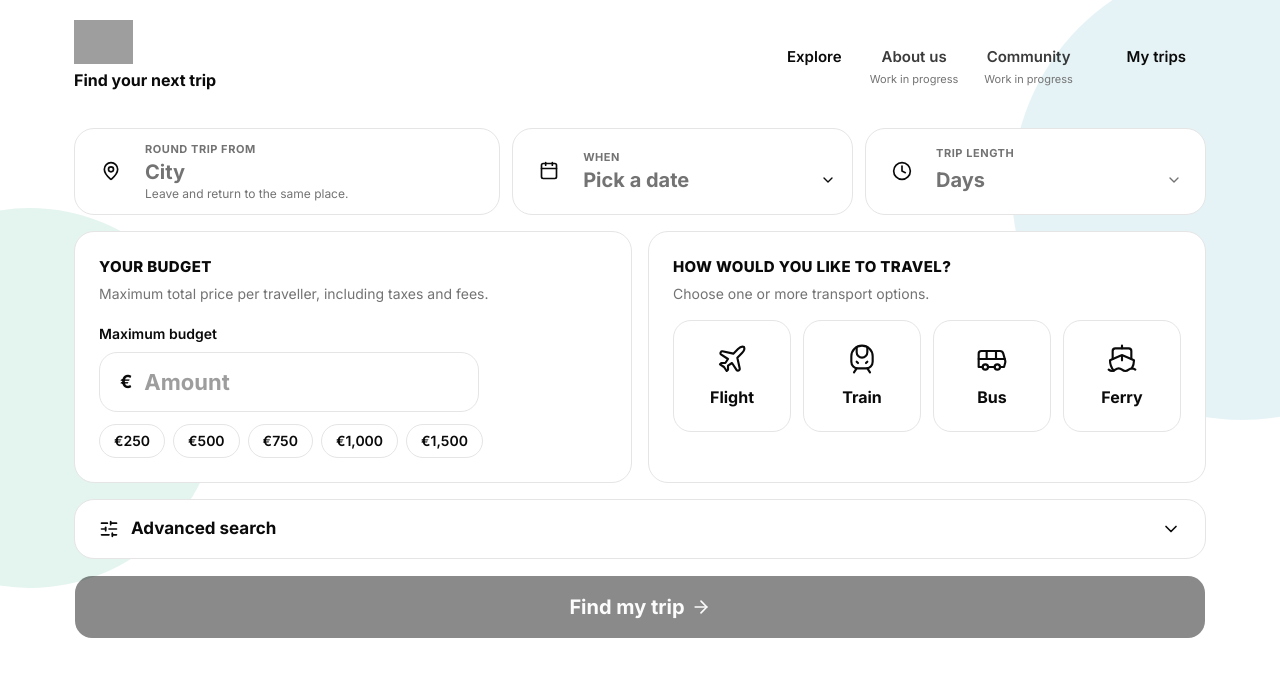
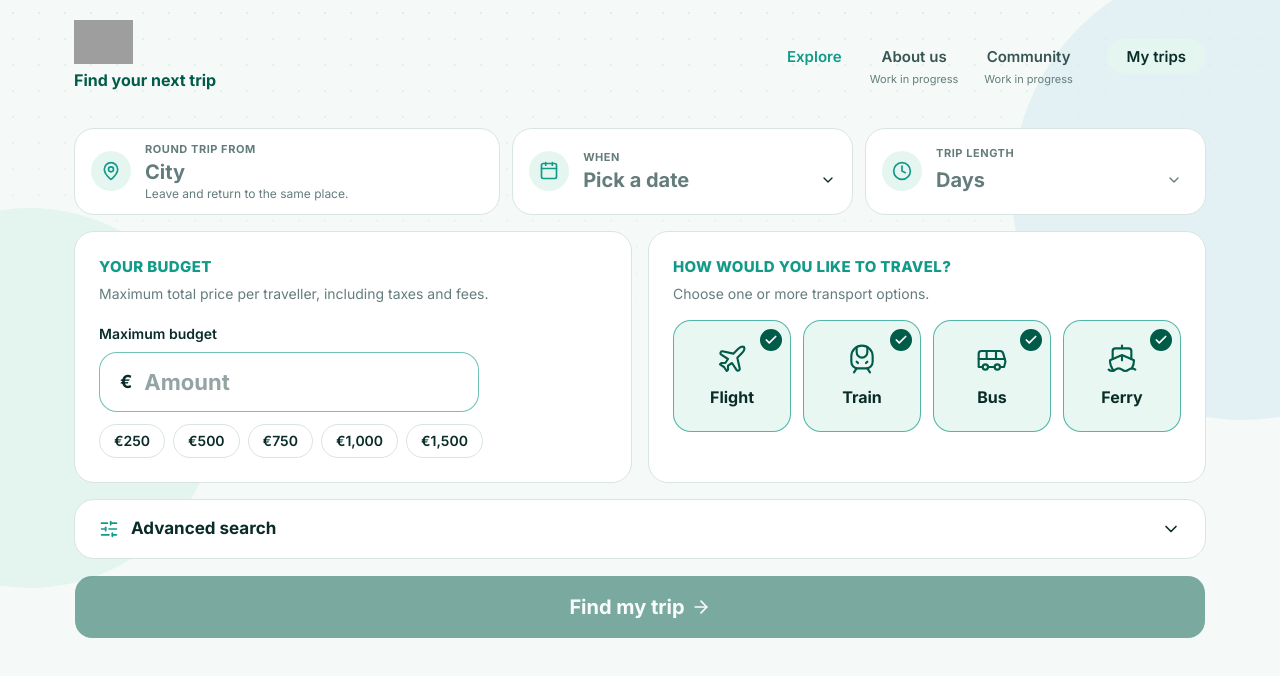
Before and after one commit to jrnskii/explorer, a Next.js app in the folder frontend/: page / in a window 1280 px wide. Shown: the top 676 px of the page. Built offline with nearby package versions, Linux system fonts and the light colour scheme; grey boxes are pictures that could not be loaded.

Commit message:
feat: Add base styling and design tokens

```diff
--- a/frontend/app/globals.css
+++ b/frontend/app/globals.css
@@ -24,6 +24,11 @@
   --color-chart-2: var(--chart-2);
   --color-chart-1: var(--chart-1);
   --color-ring: var(--ring);
+  --color-teal: #129a88;
+  --color-forest: #005b49;
+  --color-deep: #064b40;
+  --color-mint: #e5f6f0;
+  --color-sel: #e8f7f1;
   --color-input: var(--input);
   --color-border: var(--border);
   --color-destructive: var(--destructive);
@@ -49,24 +54,24 @@
 }
 
 :root {
-  --background: oklch(1 0 0);
-  --foreground: oklch(0.145 0 0);
-  --card: oklch(1 0 0);
-  --card-foreground: oklch(0.145 0 0);
-  --popover: oklch(1 0 0);
-  --popover-foreground: oklch(0.145 0 0);
-  --primary: oklch(0.205 0 0);
-  --primary-foreground: oklch(0.985 0 0);
-  --secondary: oklch(0.97 0 0);
-  --secondary-foreground: oklch(0.205 0 0);
-  --muted: oklch(0.97 0 0);
-  --muted-foreground: oklch(0.556 0 0);
-  --accent: oklch(0.97 0 0);
-  --accent-foreground: oklch(0.205 0 0);
+  --background: #f5faf8;
+  --foreground: #092c29;
+  --card: #ffffff;
+  --card-foreground: #092c29;
+  --popover: #ffffff;
+  --popover-foreground: #092c29;
+  --primary: #005b49;
+  --primary-foreground: #ffffff;
+  --secondary: #e5f6f0;
+  --secondary-foreground: #092c29;
+  --muted: #e5f6f0;
+  --muted-foreground: #647d7c;
+  --accent: #e5f6f0;
+  --accent-foreground: #092c29;
   --destructive: oklch(0.577 0.245 27.325);
-  --border: oklch(0.922 0 0);
-  --input: oklch(0.922 0 0);
-  --ring: oklch(0.708 0 0);
+  --border: #d9e5e3;
+  --input: #d9e5e3;
+  --ring: #129a88;
   --chart-1: oklch(0.87 0 0);
   --chart-2: oklch(0.556 0 0);
   --chart-3: oklch(0.439 0 0);
@@ -127,4 +132,15 @@
   html {
     @apply font-sans;
   }
+  button:not(:disabled),
+  [role="button"]:not([aria-disabled="true"]),
+  [role="checkbox"],
+  [role="option"] {
+    cursor: pointer;
+  }
 }
+
+.dots {
+  background-image: radial-gradient(#d3e6e1 1.2px, transparent 1.2px);
+  background-size: 26px 26px;
+}
```
